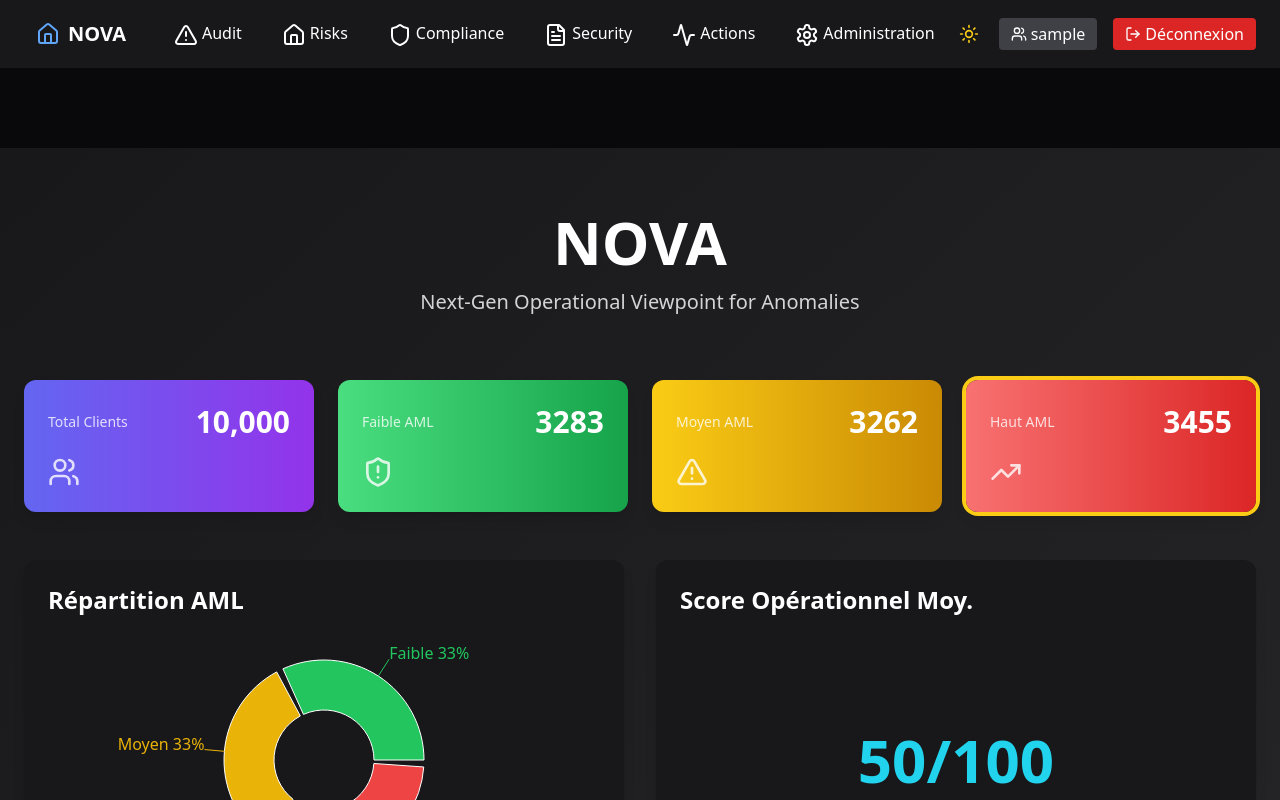
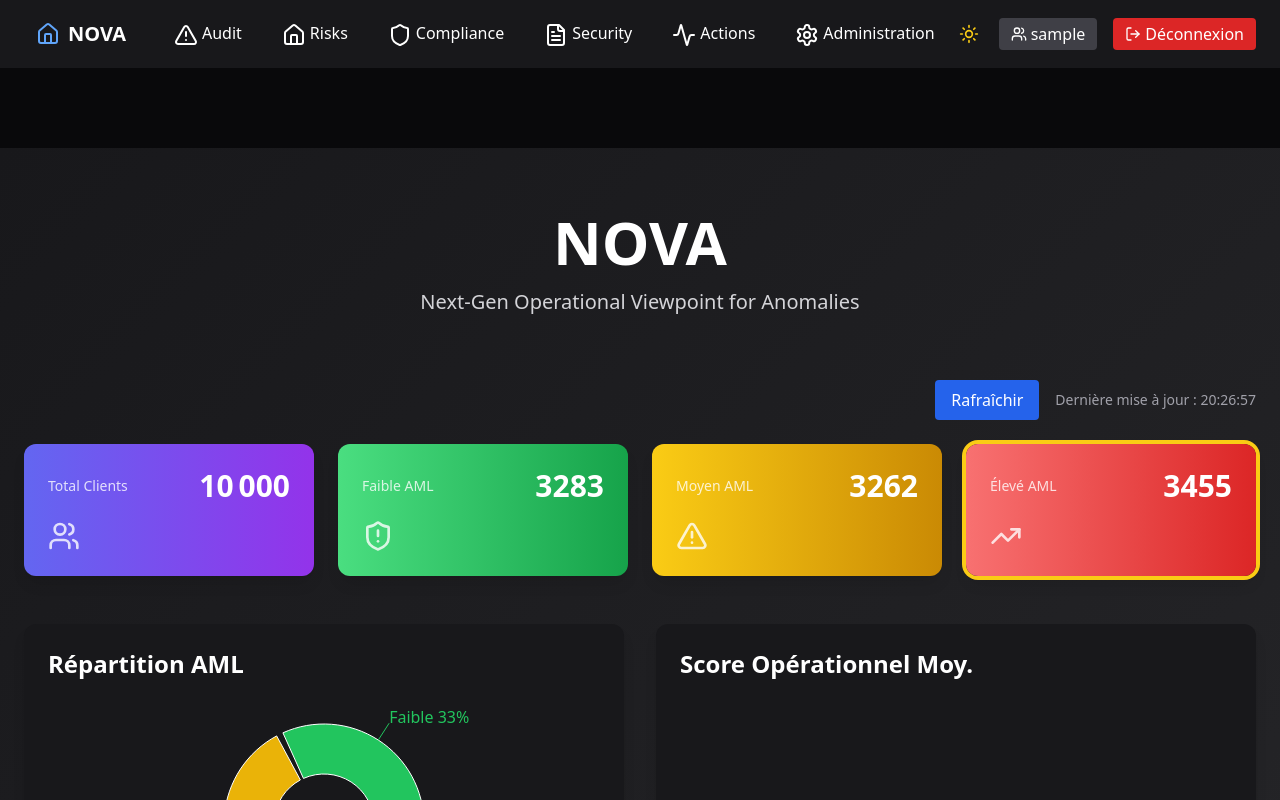
Before and after one commit to boulet2406/NOVA, a Next.js app: page / in a window 1280 px wide. Shown: the top 800 px of the page. Built offline with nearby package versions, Linux system fonts and the light colour scheme; sample sign-in values are in the browser's storage.

Commit message:
Update index.tsx

```diff
--- a/pages/index.tsx
+++ b/pages/index.tsx
@@ -1,7 +1,7 @@
 // pages/index.tsx
 import Head from 'next/head'
 import Link from 'next/link'
-import { useEffect, useState, ReactNode, useRef } from 'react'
+import { useEffect, useState, ReactNode, useRef, useCallback } from 'react'
 import { generateMockClients } from '../mockClients'
 import {
   Users,
@@ -9,7 +9,8 @@ import {
   ShieldAlert,
   BellRing,
   TrendingUp,
-  TrendingDown
+  TrendingDown,
+  Loader2
 } from 'lucide-react'
 import {
   PieChart,
@@ -21,6 +22,12 @@ import {
 
 type Client = ReturnType<typeof generateMockClients>[number]
 
+// Seuils AML configurables
+const AML_THRESHOLDS = {
+  LOW: 33,
+  HIGH: 66,
+}
+
 export default function HomePage() {
   const [clients, setClients] = useState<Client[]>([])
   const prevMetrics = useRef<{ aml: number; op: number }>({ aml: 0, op: 0 })
@@ -31,49 +38,59 @@ export default function HomePage() {
     highAML: 0,
     avgOp: 0
   })
+  const [loading, setLoading] = useState(false)
+  const [lastUpdate, setLastUpdate] = useState<Date | null>(null)
 
-  // Calcul initial + périodique
+  // Fonction de calcul (rafraîchissement)
+  const compute = useCallback(() => {
+    setLoading(true)
+    const data = generateMockClients()
+    const total   = data.length
+    const lowAML  = data.filter(c => c.riskScore < AML_THRESHOLDS.LOW).length
+    const medAML  = data.filter(c => c.riskScore >= AML_THRESHOLDS.LOW && c.riskScore < AML_THRESHOLDS.HIGH).length
+    const highAML = data.filter(c => c.riskScore >= AML_THRESHOLDS.HIGH).length
+    const avgOp   = Math.round(data.reduce((sum, c) => sum + c.behavioralScore, 0) / total)
+
+    setMetrics(old => {
+      // mémoriser l'ancien pour calcul de trend
+      prevMetrics.current = {
+        aml: old.highAML,
+        op:  old.avgOp
+      }
+      return { total, lowAML, medAML, highAML, avgOp }
+    })
+
+    setClients(data)
+    setLastUpdate(new Date())
+    setLoading(false)
+  }, [])
+
   useEffect(() => {
-    const compute = () => {
-      const data = generateMockClients()
-      const total = data.length
-      const lowAML  = data.filter(c => c.riskScore < 33).length
-      const medAML  = data.filter(c => c.riskScore >= 33 && c.riskScore < 66).length
-      const highAML = data.filter(c => c.riskScore >= 66).length
-      const avgOp   = Math.round(data.reduce((s,c)=>s+c.behavioralScore,0)/total)
-
-      // mémoriser l'ancien
-      prevMetrics.current = { aml: metrics.avgOp, op: metrics.avgOp }
-      setMetrics({ total, lowAML, medAML, highAML, avgOp })
-      setClients(data)
-    }
-
-    compute()
+    compute() // calcul initial
     const id = setInterval(compute, 5 * 60 * 1000) // toutes les 5 minutes
     return () => clearInterval(id)
-  // Notez qu'on ne liste volontairement PAS metrics dans le tableau de dépendances
-  }, [])
+  }, [compute])
 
+  // calcul des deltas
   const delta = (current: number, previous: number) => {
     if (previous === 0) return null
     const diff = current - previous
-    const pct  = Math.round((diff/previous)*100)
+    const pct  = Math.round((diff / previous) * 100)
     return { diff, pct }
   }
+  const trendAML = delta(metrics.highAML, prevMetrics.current.aml)
+  const trendOp  = delta(metrics.avgOp, prevMetrics.current.op)
 
-  // Données pour le camembert AML
+  // données camembert AML
   const dataAML = [
     { name: 'Faible', value: metrics.lowAML,  color: '#22c55e' },
     { name: 'Moyen',  value: metrics.medAML,  color: '#eab308' },
     { name: 'Élevé',   value: metrics.highAML, color: '#ef4444' }
   ]
 
-  // Top 5
-  const topAML = [...clients].sort((a,b) => b.riskScore - a.riskScore).slice(0,5)
-  const topOp  = [...clients].sort((a,b) => b.behavioralScore - a.behavioralScore).slice(0,5)
-
-  const trendAML = delta(metrics.highAML, prevMetrics.current.aml)
-  const trendOp  = delta(metrics.avgOp, prevMetrics.current.op)
+  // Top 5 listes
+  const topAML = [...clients].sort((a, b) => b.riskScore - a.riskScore).slice(0, 5)
+  const topOp  = [...clients].sort((a, b) => b.behavioralScore - a.behavioralScore).slice(0, 5)
 
   return (
     <>
@@ -81,6 +98,7 @@ export default function HomePage() {
         <title>NOVA – Dashboard LCB/FT</title>
       </Head>
       <main className="min-h-screen bg-gradient-to-br from-zinc-900 to-zinc-800 text-white">
+
         {/* Hero */}
         <section className="py-16 text-center">
           <h1 className="text-6xl font-extrabold uppercase animate-pulse-slow">
@@ -91,12 +109,29 @@ export default function HomePage() {
           </p>
         </section>
 
+        {/* Contrôle de rafraîchissement */}
+        <section className="px-6 flex items-center justify-end mb-6 gap-4">
+          <button
+            onClick={compute}
+            disabled={loading}
+            className="flex items-center gap-2 bg-blue-600 hover:bg-blue-700 text-white px-4 py-2 rounded transition disabled:opacity-50"
+          >
+            {loading && <Loader2 className="animate-spin" size={16} />}
+            Rafraîchir
+          </button>
+          {lastUpdate && (
+            <span className="text-zinc-400 text-sm">
+              Dernière mise à jour : {lastUpdate.toLocaleTimeString('fr-FR')}
+            </span>
+          )}
+        </section>
+
         {/* KPI + Tendances */}
         <section className="px-6 grid grid-cols-1 sm:grid-cols-2 lg:grid-cols-4 gap-6 mb-12">
           <StatCard
             icon={<Users size={32} />}
             label="Total Clients"
-            value={metrics.total.toLocaleString()}
+            value={metrics.total.toLocaleString('fr-FR')}
             gradient="from-indigo-500 to-purple-600"
           />
           <StatCard
@@ -113,7 +148,7 @@ export default function HomePage() {
           />
           <StatCard
             icon={<TrendingUp size={32} />}
-            label="Haut AML"
+            label="Élevé AML"
             value={metrics.highAML}
             gradient="from-red-400 to-red-600"
             highlight
@@ -123,6 +158,7 @@ export default function HomePage() {
 
         {/* Charts + Opé trend */}
         <section className="px-6 grid grid-cols-1 md:grid-cols-2 gap-8 mb-12">
+          {/* Camembert AML */}
           <div className="bg-zinc-900 p-6 rounded-xl shadow-lg">
             <h2 className="text-2xl font-semibold mb-4">Répartition AML</h2>
             <div className="h-64">
@@ -139,7 +175,7 @@ export default function HomePage() {
                       `${name} ${(percent! * 100).toFixed(0)}%`
                     }
                   >
-                    {dataAML.map((e,i) => (
+                    {dataAML.map((e, i) => (
                       <Cell key={i} fill={e.color} />
                     ))}
                   </Pie>
@@ -152,6 +188,7 @@ export default function HomePage() {
             </div>
           </div>
 
+          {/* Score Opérationnel */}
           <div className="bg-zinc-900 p-6 rounded-xl shadow-lg flex flex-col justify-between">
             <h2 className="text-2xl font-semibold mb-4">Score Opérationnel Moy.</h2>
             <div className="text-6xl font-bold text-cyan-400 flex items-center justify-center h-full gap-2">
@@ -258,9 +295,9 @@ function TopList({
           >
             <Link
               href={`/client/${it.id}`}
-              className="text-blue-400 hover:underline"
+              className="text-blue-400 hover:underline focus:outline focus:ring-2 focus:ring-blue-400 rounded"
             >
-              {i+1}. {it.label}
+              {i + 1}. {it.label}
             </Link>
             <span className="font-medium">{it.score}/100</span>
           </li>
```
